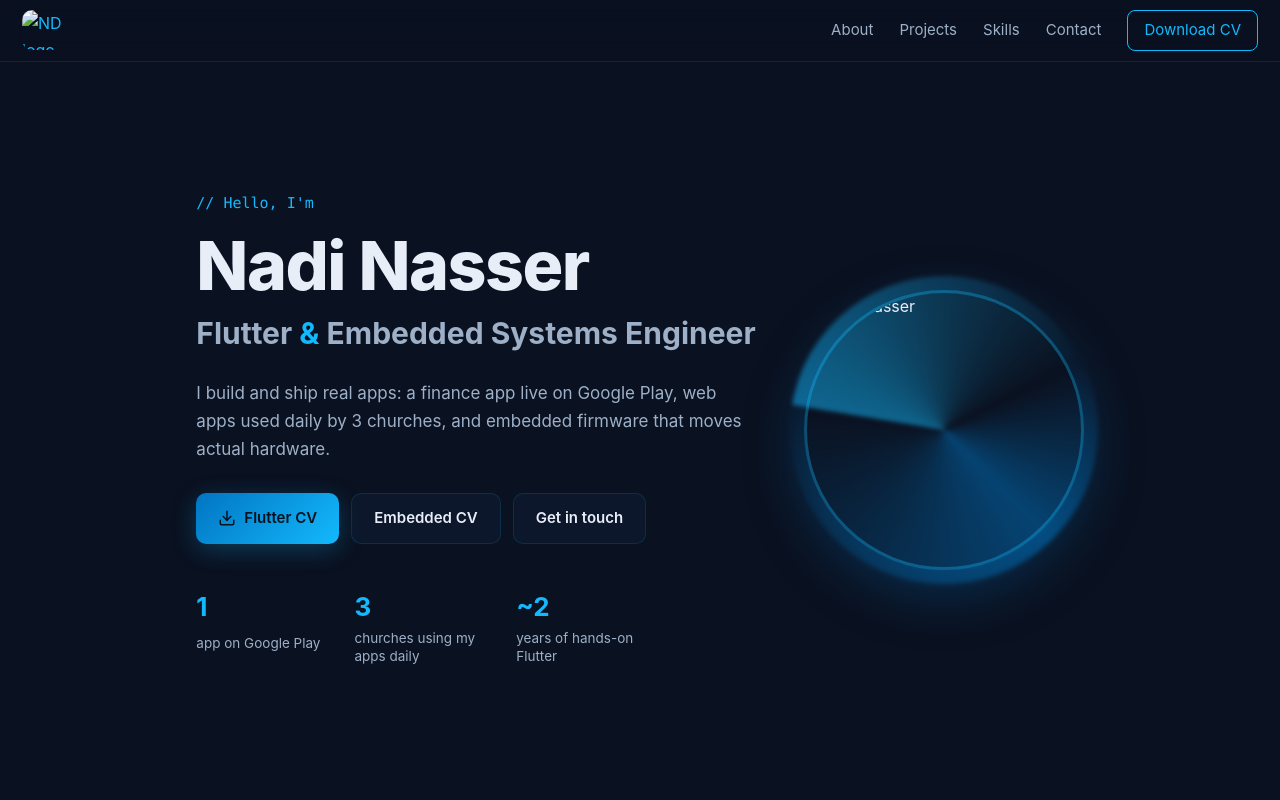
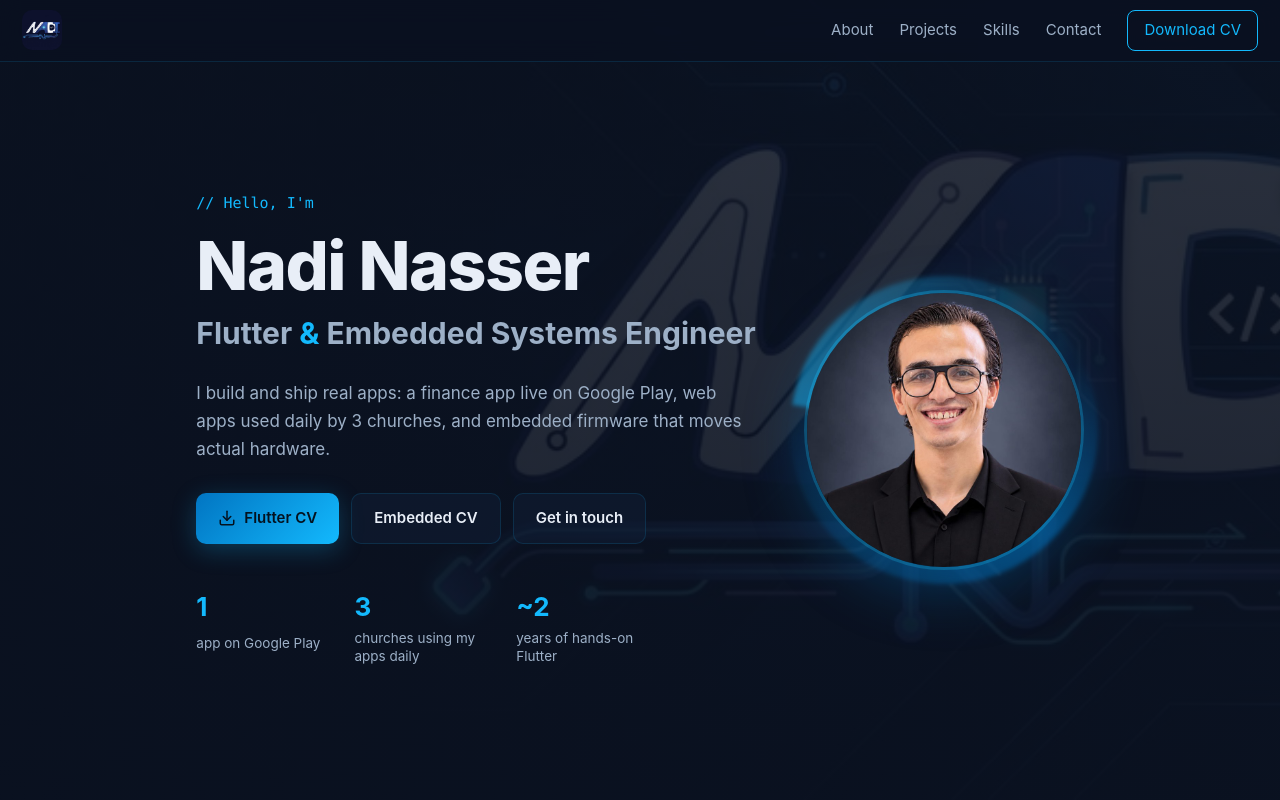
Before and after one commit to NadiNasserMass3od/NadiNasserMass3od.github.io, a plain HTML site: page index.html in a window 1280 px wide. Shown: the top 800 px of the page. Drawn offline with Linux system fonts and the light colour scheme.

Commit message:
Add files via upload

```diff
--- a/index.html
+++ b/index.html
@@ -5,13 +5,13 @@
 <meta name="viewport" content="width=device-width, initial-scale=1.0">
 <title>Nadi Nasser | Flutter &amp; Embedded Systems Engineer</title>
 <meta name="description" content="Portfolio of Nadi Nasser, Flutter and embedded systems developer. Published apps on Google Play, production web apps, and PIC/AVR embedded projects.">
-<link rel="icon" type="image/png" href="images/logo.png">
+<link rel="icon" type="image/png" href="logo.png">
 <link rel="stylesheet" href="style.css">
 </head>
 <body>
 
 <header class="nav" id="nav">
-  <a class="nav-logo" href="#top"><img src="images/logo.png" alt="ND logo"></a>
+  <a class="nav-logo" href="#top"><img src="logo.png" alt="ND logo"></a>
   <button class="nav-toggle" id="navToggle" aria-label="Open menu" aria-expanded="false">
     <span></span><span></span><span></span>
   </button>
@@ -48,7 +48,7 @@
       </div>
     </div>
     <div class="hero-photo">
-      <img src="images/profile.jpg" alt="Nadi Nasser" width="280" height="280">
+      <img src="profile.jpg" alt="Nadi Nasser" width="280" height="280">
     </div>
   </section>
 
--- a/style.css
+++ b/style.css
@@ -100,7 +100,7 @@ a { color: var(--accent); text-decoration: none; }
   overflow: hidden;
   background:
     linear-gradient(rgba(10, 17, 32, 0.86), rgba(10, 17, 32, 0.94)),
-    url("images/cover.jpg") center 30% / cover no-repeat;
+    url("cover.jpg") center 30% / cover no-repeat;
 }
 
 .hero-inner { max-width: 620px; }
```
